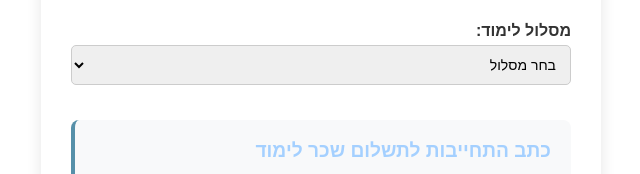
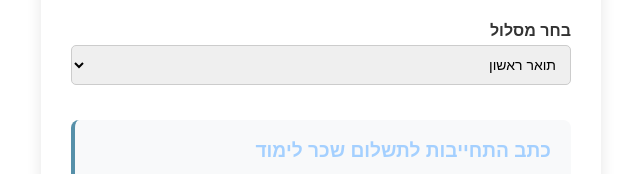
Before and after one commit to HA11723/Collage-Form, a website: page public/index.html in a window 1280 px wide. Shown: the part 811-985 px from the top of the page, 319-959 px from the left. Drawn offline with Linux system fonts and the light colour scheme.

Commit message:
Update index.html

```diff
--- a/public/index.html
+++ b/public/index.html
@@ -59,9 +59,8 @@
           required
         />
 
-        <label for="program">מסלול לימוד:</label>
+        <label for="program">בחר מסלול</label>
         <select id="program" name="program" required>
-          <option value="">בחר מסלול</option>
           <option value="תואר ראשון">תואר ראשון</option>
           <option value="קורס יועץ מס">קורס יועץ מס</option>
           <option value="קורס חשבונאות משולב">קורס חשבונאות משולב</option>
```
